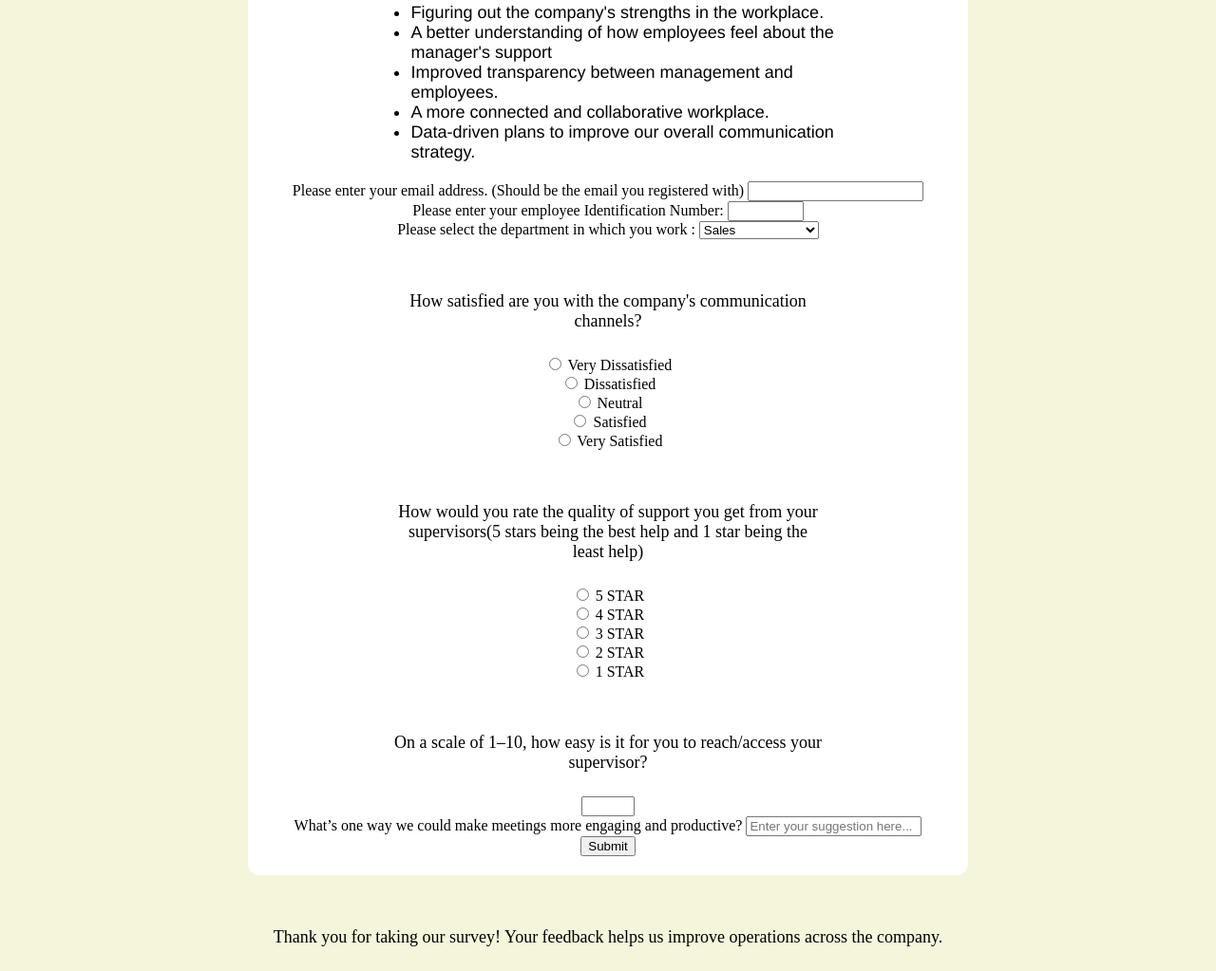
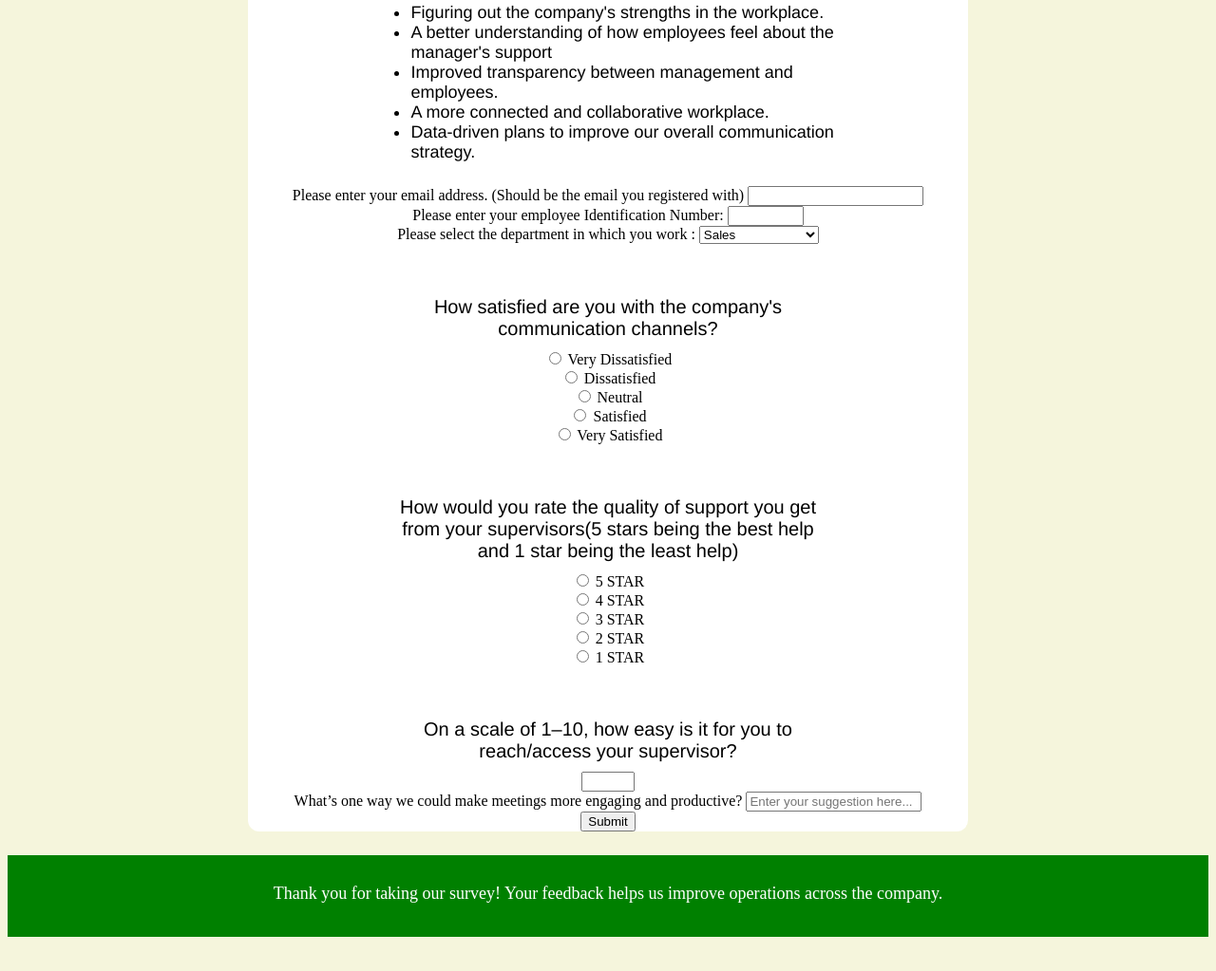
Before and after one commit to JulianG1525/SignUpForm, a plain HTML site: page index.html in a window 1280 px wide. Shown: the part 1068-2091 px from the top of the page at 95% size. After the commit the page ends 2063 px from the top, so only its background shows below. Drawn offline with Linux system fonts and the light colour scheme.

Commit message:
Added footer styles and bolded the questions

```diff
--- a/index.html
+++ b/index.html
@@ -47,7 +47,7 @@
             </select>
         </div>
         <div>
-            <p>How satisfied are you with the company's communication channels?</p>
+            <p class="question">How satisfied are you with the company's communication channels?</p>
         </div>
         <div></div>
             <input id="veryDissatisfied" type="radio" name="satisfactionLevel" value="VD">
@@ -69,7 +69,7 @@
         </div>
 
         <div>
-            <p>How would you rate the quality of support you get from your supervisors(5 stars being the best help and 1 star being the least help)</p>
+            <p class="question">How would you rate the quality of support you get from your supervisors(5 stars being the best help and 1 star being the least help)</p>
         </div>
         <div>
             <input id="fiveStar" type="radio" name="supportQuality" value="5*">
@@ -92,7 +92,7 @@
             <label for="oneStar">1 STAR </label>
         </div>
         <div>
-            <p>On a scale of 1–10, how easy is it for you to reach/access your supervisor?</p>
+            <p class="question">On a scale of 1–10, how easy is it for you to reach/access your supervisor?</p>
             <input id="supervisorAccess" type="number" name="managerAccess" min="0" max="10">
         </div>
         <div>
--- a/style.css
+++ b/style.css
@@ -12,14 +12,13 @@ main {
     text-align: center;
     margin: auto;
     border-radius: 12px;
-    padding-bottom: 20px;
 }
 h1 {
     font-weight: bolder;
     color: antiquewhite;
     text-align: center;
     font-size: 60px;
-    font-family: 'Franklin Gothic Medium', 'Arial Narrow', Arial, sans-serif;
+    font-family: 'Times New Roman', Times, serif;
 }
 h2 {
     font-size: 25px;
@@ -40,11 +39,25 @@ p.time {
     text-align: center;
     font-style: italic;
 }
+p.question {
+    font-size: 20px;
+    font-family: 'Franklin Gothic Medium', 'Arial Narrow', Arial, sans-serif;
+    text-align: center;
+    max-width: 60%;
+    margin: 25px auto 10px auto;
+}
 ul{
     font-size: 18px;
     font-family: 'Franklin Gothic Medium', 'Arial Narrow', Arial, sans-serif;
     text-align: left;
     max-width: 60%;
     margin: 10px auto;
-    padding-bottom: 10px;
+    padding-bottom: 15px;
 }
+footer {
+    background-color: green;
+    padding: 0 10px 10px 10px;
+    text-align: center;
+    font-family: 'Franklin Gothic Medium', 'Arial Narrow', Arial, sans-serif;
+    color: white;
+}
```
